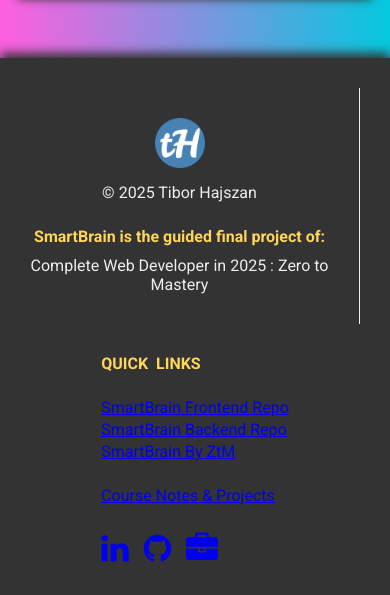
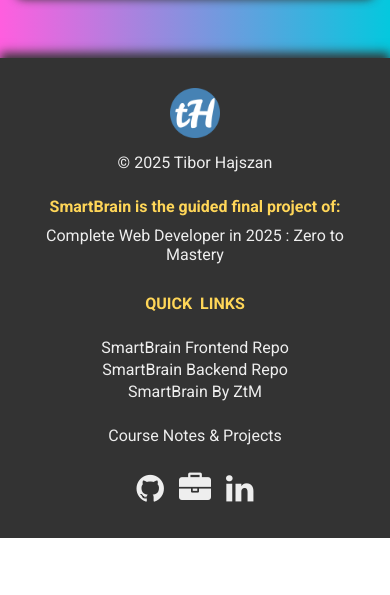
Before and after one commit to tiborhajszan/smartbrain, a React (Vite) app: page / in a window 390 px wide. Shown: the part 629-1224 px from the top of the page. After the commit the page ends 1167 px from the top, so only its background shows below. Built offline with nearby package versions, Linux system fonts and the light colour scheme.

Commit message:
Quick Links : updated styles, responsiveness.

```diff
--- a/src/footer/Copyright.css
+++ b/src/footer/Copyright.css
@@ -8,6 +8,10 @@
   padding: 30px 30px 30px 0;
   align-self: center;
 }
+@media only screen and (max-width: 668px) { .copyright {
+  border-right: none;
+  padding: 0;
+}}
 /*--------------------------------------------------------------------------------------------------------------------*/
 .copyright > img {
   display: block;
--- a/src/footer/FooterBar.css
+++ b/src/footer/FooterBar.css
@@ -14,46 +14,48 @@
   max-width: calc(1440px - 60px);
   margin: 0 auto;
   padding: 30px;
-  flex-wrap: wrap;
   justify-content: center;
   align-items: flex-start;
   gap: 30px;
 }
+@media only screen and (max-width: 668px) { footer > div {
+  flex-direction: column;
+  align-items: center;
+}}
 /**********************************************************************************************************************/
-/* .footer-item {
-  height: 300px;
-} */
-
-.footer-item > h2 { /*------------------------------------------------------------------------------------------------*/
+.footer-item > h2 {
   margin-bottom: 25px;
   color: #ffd658;
   font-size: 16px;
   font-weight: 700;
   text-transform: uppercase;
 }
-
-.footer-item > ul { /*------------------------------------------------------------------------------------------------*/
+@media only screen and (max-width: 668px) { .footer-item > h2 {
+  text-align: center;
+}}
+/*--------------------------------------------------------------------------------------------------------------------*/
+.footer-item > ul {
   list-style: none;
 }
 .footer-item > ul > li {
   margin-bottom: 3px;
 }
+@media only screen and (max-width: 668px) { .footer-item > ul > li {
+  text-align: center;
+}}
 .footer-item > ul > li:last-child {
   margin-bottom: 25px;
 }
-/* @media only screen and (max-width: 500px) { .links p, .links li {
-  text-align: center;
-}} */
 /*--------------------------------------------------------------------------------------------------------------------*/
-.footer-item > a {
+.footer-item a {
   color: #eee;
   font-size: 16px;
   font-weight: 400;
   text-decoration: none;
 }
-.footer-item > a:hover {
+.footer-item a:hover {
   color: #6aa0cc;
 }
-.footer-item > a:active {
+.footer-item a:active {
   color: #ff8a58;
 }
--- a/src/footer/QuickLinks.css
+++ b/src/footer/QuickLinks.css
@@ -1,20 +1,21 @@
 /*######################################################################################################################
-##  Complete Web Developer in 2025: Zero to Mastery
-##  Final Project | SmartBrain | Quick Links Component Styles
-######################################################################################################################*/
+//  Complete Web Developer in 2025: Zero to Mastery
+//  Final Project | SmartBrain | Quick Links Component Styles
+//####################################################################################################################*/
 
-.quick-links > ul > li:nth-child(3) { /*------------------------------------------------------------------------------*/
+.quick-links > ul > li:nth-child(3) {
   margin-bottom: 25px;
 }
-
-.quick-links > div { /*-----------------------------------------------------------------------------------------------*/
+/*--------------------------------------------------------------------------------------------------------------------*/
+.quick-links > div {
   display: flex;
   justify-content: flex-start;
   gap: 15px;
 }
-/* @media only screen and (max-width: 500px) { .links div {
+@media only screen and (max-width: 668px) { .quick-links > div {
   justify-content: center;
-}} */
+}}
+/*--------------------------------------------------------------------------------------------------------------------*/
 .quick-links > div > a {
   font-size: 32px;
 }
--- a/src/footer/QuickLinks.jsx
+++ b/src/footer/QuickLinks.jsx
@@ -5,7 +5,7 @@
 
 import "./QuickLinks.css";
 
-// links component renderer ############################################################################################
+// quick links component renderer ######################################################################################
 
 export default function QuickLinks() {
 
@@ -21,9 +21,9 @@
   // icons array -------------------------------------------------------------------------------------------------------
 
   const iconsArray = [
-    {key: "i1", href: "https://www.linkedin.com/in/tibor-hajszan", class: "fa fa-linkedin"},
-    {key: "i2", href: "https://github.com/tiborhajszan", class: "fa fa-github"},
-    {key: "i3", href: "#", class: "fa fa-briefcase"}
+    {key: "i1", href: "https://github.com/tiborhajszan", class: "fa fa-github"},
+    {key: "i2", href: "#", class: "fa fa-briefcase"},
+    {key: "i3", href: "https://www.linkedin.com/in/tibor-hajszan", class: "fa fa-linkedin"}
   ];
 
   // rendering component -----------------------------------------------------------------------------------------------
```
